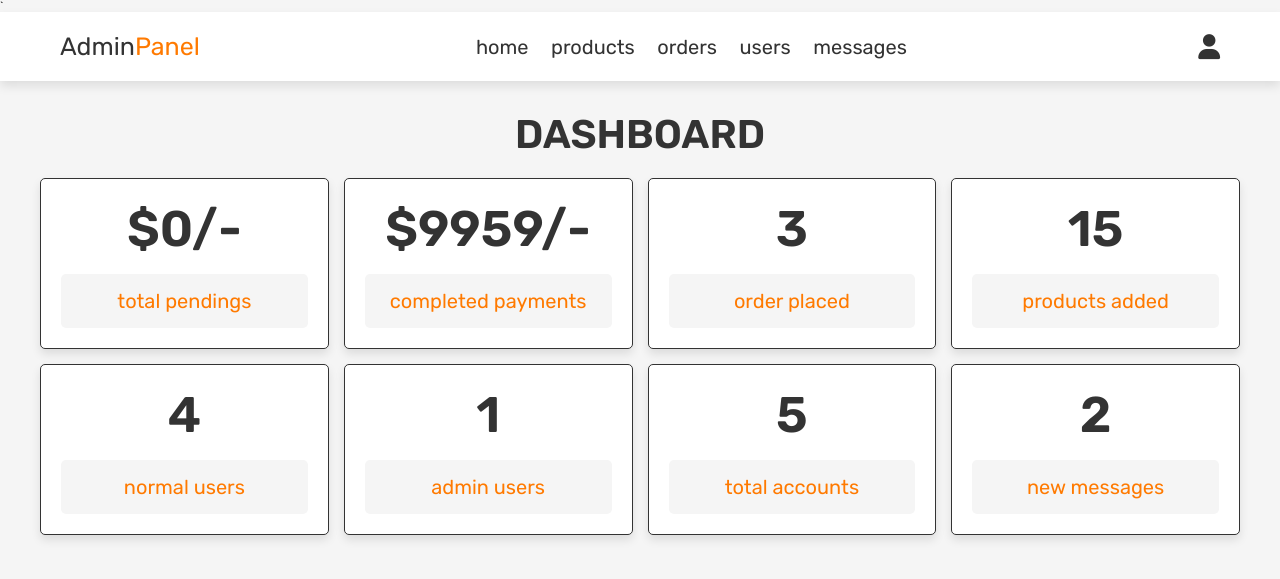
After one commit to 2022200000029-commits/bicorange, a PHP site: page /admin_page.php in a window 1280 px wide. The commit adds this page. Shown: the top 579 px of the page. Run offline with PHP 8.4, Linux system fonts and the light colour scheme; a user stored in the database is signed in; data comes from the database, SQL or seed files in the repository.

Commit message:
Add admin dashboard page

```diff
--- /dev/null
+++ b/admin_page.php
@@ -0,0 +1,144 @@
+<?php
+
+include 'config.php';
+
+session_start();
+
+$admin_id = $_SESSION['admin_id'];
+
+if(!isset($admin_id)){
+   header('location:login.php');
+}
+
+?>
+
+<!DOCTYPE html>
+<html lang="en">
+<head>
+   <meta charset="UTF-8">
+   <meta http-equiv="X-UA-Compatible" content="IE=edge">
+   <meta name="viewport" content="width=device-width, initial-scale=1.0">
+   <title>admin panel</title>
+
+   <!-- font awesome cdn link  -->
+   <link rel="stylesheet" href="https://cdnjs.cloudflare.com/ajax/libs/font-awesome/6.0.0/css/all.min.css">
+
+   <!-- custom admin css file link  -->
+   <link rel="stylesheet" href="css/admin_style.css">
+
+</head>
+<body>
+
+<?php include 'admin_header.php'; ?>
+
+<!-- admin dashboard section starts  -->
+
+<section class="dashboard">
+
+   <h1 class="title">dashboard</h1>
+
+   <div class="box-container">
+
+      <div class="box">
+         <?php
+            $total_pendings = 0;
+            $select_pending = mysqli_query($conn, "SELECT total_price FROM `orders` WHERE payment_status = 'pending'") or die('query failed');
+            if(mysqli_num_rows($select_pending) > 0){
+               while($fetch_pendings = mysqli_fetch_assoc($select_pending)){
+                  $total_price = $fetch_pendings['total_price'];
+                  $total_pendings += $total_price;
+               };
+            };
+         ?>
+         <h3>$<?php echo $total_pendings; ?>/-</h3>
+         <p>total pendings</p>
+      </div>
+
+      <div class="box">
+         <?php
+            $total_completed = 0;
+            $select_completed = mysqli_query($conn, "SELECT total_price FROM `orders` WHERE payment_status = 'completed'") or die('query failed');
+            if(mysqli_num_rows($select_completed) > 0){
+               while($fetch_completed = mysqli_fetch_assoc($select_completed)){
+                  $total_price = $fetch_completed['total_price'];
+                  $total_completed += $total_price;
+               };
+            };
+         ?>
+         <h3>$<?php echo $total_completed; ?>/-</h3>
+         <p>completed payments</p>
+      </div>
+
+      <div class="box">
+         <?php
+            $select_orders = mysqli_query($conn, "SELECT * FROM `orders`") or die('query failed');
+            $number_of_orders = mysqli_num_rows($select_orders);
+         ?>
+         <h3><?php echo $number_of_orders; ?></h3>
+         <p>order placed</p>
+      </div>
+
+      <div class="box">
+         <?php
+            $select_products = mysqli_query($conn, "SELECT * FROM `products`") or die('query failed');
+            $number_of_products = mysqli_num_rows($select_products);
+         ?>
+         <h3><?php echo $number_of_products; ?></h3>
+         <p>products added</p>
+      </div>
+
+      <div class="box">
+         <?php
+            $select_users = mysqli_query($conn, "SELECT * FROM `users` WHERE user_type = 'user'") or die('query failed');
+            $number_of_users = mysqli_num_rows($select_users);
+         ?>
+         <h3><?php echo $number_of_users; ?></h3>
+         <p>normal users</p>
+      </div>
+
+      <div class="box">
+         <?php
+            $select_admins = mysqli_query($conn, "SELECT * FROM `users` WHERE user_type = 'admin'") or die('query failed');
+            $number_of_admins = mysqli_num_rows($select_admins);
+         ?>
+         <h3><?php echo $number_of_admins; ?></h3>
+         <p>admin users</p>
+      </div>
+
+      <div class="box">
+         <?php
+            $select_account = mysqli_query($conn, "SELECT * FROM `users`") or die('query failed');
+            $number_of_account = mysqli_num_rows($select_account);
+         ?>
+         <h3><?php echo $number_of_account; ?></h3>
+         <p>total accounts</p>
+      </div>
+
+      <div class="box">
+         <?php
+            $select_messages = mysqli_query($conn, "SELECT * FROM `message`") or die('query failed');
+            $number_of_messages = mysqli_num_rows($select_messages);
+         ?>
+         <h3><?php echo $number_of_messages; ?></h3>
+         <p>new messages</p>
+      </div>
+
+   </div>
+
+</section>
+
+<!-- admin dashboard section ends -->
+
+
+
+
+
+
+
+
+
+<!-- custom admin js file link  -->
+<script src="js/admin_script.js"></script>
+
+</body>
+</html>
--- a/css/admin_style.css
+++ b/css/admin_style.css
@@ -45,6 +45,18 @@ html{
 
 body{
    background-color: var(--light-bg);
+}
+
+section{
+   padding:3rem 2rem;
+}
+
+.title{
+   text-align: center;
+   margin-bottom: 2rem;
+   text-transform: uppercase;
+   color:var(--black);
+   font-size: 4rem;
 }
 
 .message{
@@ -183,6 +195,38 @@ body{
    display: none;
 }
 
+.dashboard .box-container{
+   display: grid;
+   grid-template-columns: repeat(auto-fit, minmax(25rem, 1fr));
+   gap:1.5rem;
+   max-width: 1200px;
+   margin:0 auto;
+   align-items: flex-start;
+}
+
+.dashboard .box-container .box{
+   border-radius: .5rem;
+   padding:2rem;
+   background-color: var(--white);
+   box-shadow: var(--box-shadow);
+   border:var(--border);
+   text-align: center;
+}
+
+.dashboard .box-container .box h3{
+   font-size: 5rem;
+   color:var(--black);
+}
+
+.dashboard .box-container .box p{
+   margin-top: 1.5rem;
+   padding:1.5rem;
+   background-color: var(--light-bg);
+   color:var(--purple);
+   font-size: 2rem;
+   border-radius: .5rem;
+}
+
 @media (max-width:991px){
 
    html{
@@ -223,4 +267,8 @@ body{
       font-size: 50%;
    }
 
+   .title{
+      font-size: 3rem;
+   }
+
 }
```
